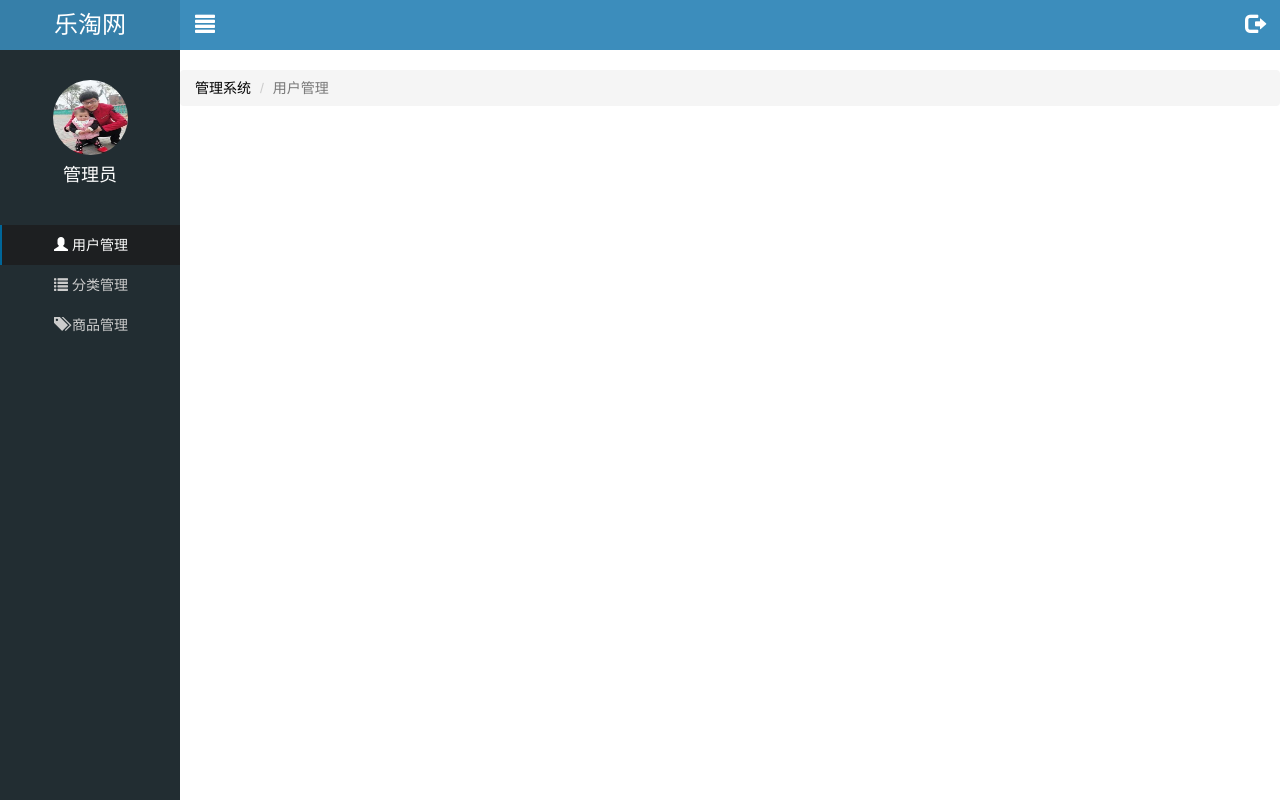
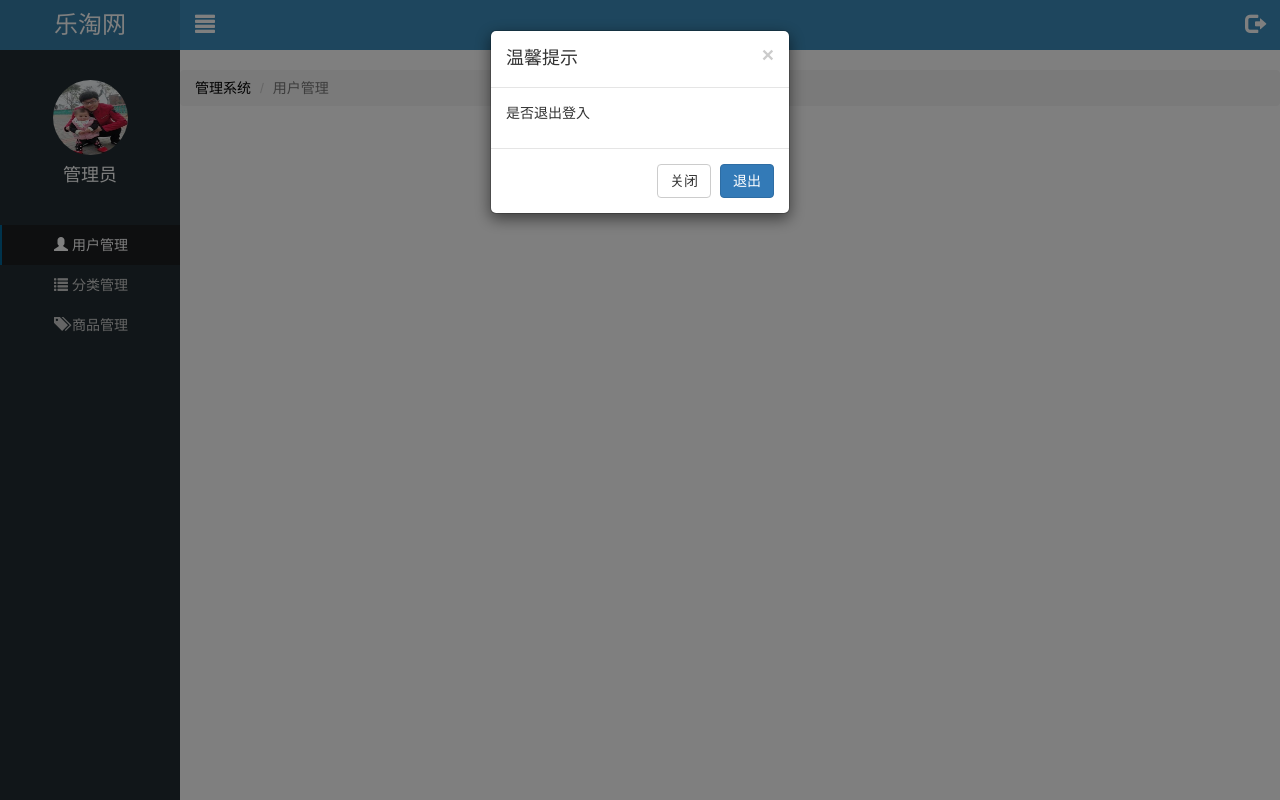
Before and after one commit to qxh11235/letao, a website: page public/admin/user.html in a window 1280 px wide. Both pictures are taken after a click on the link 1255 px from the left and 25 px from the top of the page. Drawn offline with nearby package versions, Linux system fonts and the light colour scheme; files that its build step writes are made by us from their sources; no server answers.

Commit message:
退出登入的模态框

```diff
--- a/public/admin/js/common.js
+++ b/public/admin/js/common.js
@@ -5,7 +5,9 @@ $(function(){
     NProgress.start();//开启进度条
   })
   $(document).ajaxStop(function(){
+
     NProgress.done();//guangbi进度条
+
   })
   //点击显示隐藏侧边栏
   $('.icon_aside').on('click',function(){
@@ -18,6 +20,11 @@ $(function(){
   })
   //点击退出;
   $('.icon_logout').on("click",function(){
+    $('#myModal').modal('show')
+
+  })
+  //点击模态框退出
+  $('.btn_logout').on("click",function(){
     $.ajax({
       url:"/employee/employeeLogout",
       success:function(info){
@@ -33,4 +40,5 @@ $(function(){
 
 
 
+
 })
--- a/public/admin/js/index.js
+++ b/public/admin/js/index.js
@@ -63,4 +63,7 @@ $(function(){
     ]
 };
 myChart2.setOption(option2);
+
+
+
 })
--- a/public/admin/user.html
+++ b/public/admin/user.html
@@ -11,6 +11,8 @@
   <link rel="stylesheet" href="./lib/nprogress/nprogress.css">
   <link rel="stylesheet" href="./css/common.css">
 </head>
+
+<body>
   <!-- 侧边栏 -->
   <div class="lt_aside">
     <div class="lt_brand">
@@ -62,7 +64,9 @@
       </a>
     </div>
     <ol class="breadcrumb">
-    <li><a href="#">管理系统</a></li>
+      <li>
+        <a href="#">管理系统</a>
+      </li>
 
       <li class="active">用户管理</li>
     </ol>
@@ -71,8 +75,28 @@
   <div class="lt_content">
 
   </div>
+  <div class="modal fade" id="myModal">
+    <div class="modal-dialog modal-sm">
+      <div class="modal-content">
+        <div class="modal-header">
+          <button type="button" class="close" data-dismiss="modal" aria-label="Close">
+            <span aria-hidden="true">&times;</span>
+          </button>
+          <h4 class="modal-title">温馨提示</h4>
+        </div>
+        <div class="modal-body">
+          <p>是否退出登入</p>
+        </div>
+        <div class="modal-footer">
+          <button type="button" class="btn btn-default" data-dismiss="modal">关闭</button>
+          <button type="button" class="btn btn-primary btn_logout">退出</button>
+        </div>
+      </div>
+      <!-- /.modal-content -->
+    </div>
+    <!-- /.modal-dialog -->
+  </div>
 
-<body>
 
   <script src="./lib/jquery/jquery.min.js"></script>
   <script src="./lib/bootstrap/js/bootstrap.min.js"></script>
```
Also changed, not shown: public/admin/first.html (+23 -1 lines), public/admin/index.html (+28 -4 lines), public/admin/login.html (+24 -1 lines), public/admin/product.html (+23 -1 lines), public/admin/second.html (+22 -1 lines). Lines whose indentation alone changed are shown as unchanged.
